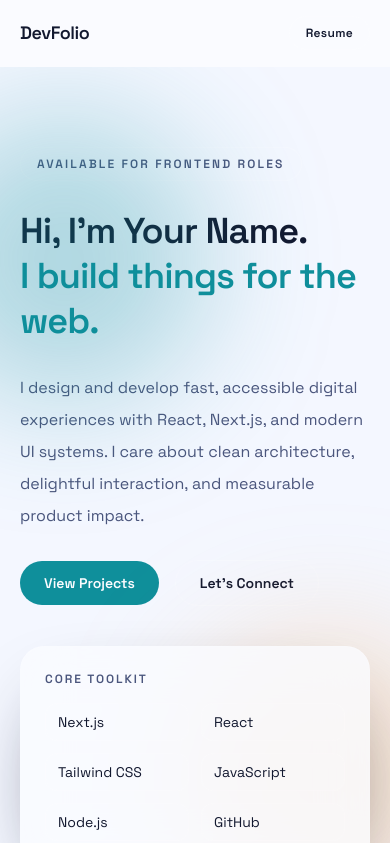
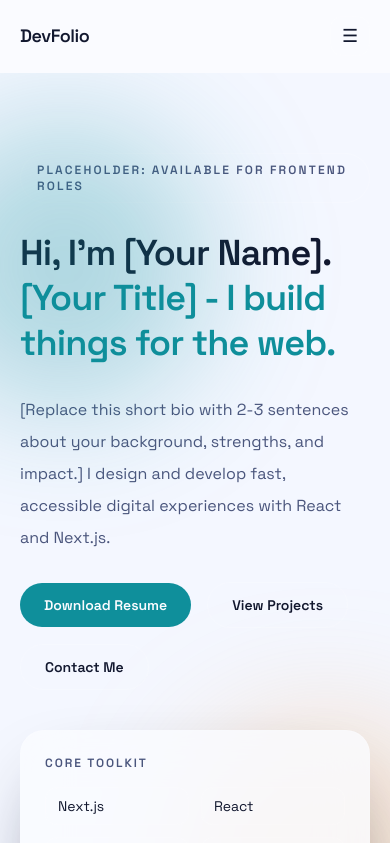
Before and after one commit to jesus-justin/devfolio, a Next.js app: page / in a window 390 px wide. Shown: the top 843 px of the page. Built offline with nearby package versions, Linux system fonts and the light colour scheme.

Commit message:
Improve navbar responsiveness and hero CTA links

```diff
--- a/src/components/Hero.jsx
+++ b/src/components/Hero.jsx
@@ -10,26 +10,32 @@ export default function Hero() {
       <div className="mx-auto grid w-full max-w-6xl gap-10 lg:grid-cols-[1.35fr_1fr] lg:items-center">
         <div className="space-y-7">
           <p className="inline-flex items-center rounded-full border border-white/15 bg-white/5 px-4 py-2 text-xs font-semibold uppercase tracking-[0.18em] text-[color:var(--text-muted)]">
-            Available for Frontend Roles
+            Placeholder: Available for Frontend Roles
           </p>
 
           <h1 className="font-display text-4xl font-semibold leading-tight tracking-tight text-[color:var(--text-strong)] sm:text-5xl lg:text-6xl">
-            Hi, I&apos;m Your Name.
+            Hi, I&apos;m [Your Name].
             <span className="block text-[color:var(--brand)]">
-              I build things for the web.
+              [Your Title] - I build things for the web.
             </span>
           </h1>
 
           <p className="max-w-2xl text-base leading-8 text-[color:var(--text-muted)] sm:text-lg">
-            I design and develop fast, accessible digital experiences with React,
-            Next.js, and modern UI systems. I care about clean architecture,
-            delightful interaction, and measurable product impact.
+            [Replace this short bio with 2-3 sentences about your background,
+            strengths, and impact.] I design and develop fast, accessible
+            digital experiences with React and Next.js.
           </p>
 
           <div className="flex flex-wrap items-center gap-4">
             <a
+              href="/resume.pdf"
+              className="rounded-full bg-[color:var(--brand)] px-6 py-3 text-sm font-semibold text-[color:var(--surface)] transition-transform duration-200 hover:-translate-y-0.5"
+            >
+              Download Resume
+            </a>
+            <a
               href="#projects"
-              className="rounded-full bg-[color:var(--brand)] px-6 py-3 text-sm font-semibold text-[color:var(--surface)] transition-transform duration-200 hover:-translate-y-0.5"
+              className="rounded-full border border-white/20 px-6 py-3 text-sm font-semibold text-[color:var(--text-strong)] transition-colors duration-200 hover:border-[color:var(--brand)] hover:text-[color:var(--brand)]"
             >
               View Projects
             </a>
@@ -37,7 +43,7 @@ export default function Hero() {
               href="#contact"
               className="rounded-full border border-white/20 px-6 py-3 text-sm font-semibold text-[color:var(--text-strong)] transition-colors duration-200 hover:border-[color:var(--brand)] hover:text-[color:var(--brand)]"
             >
-              Let&apos;s Connect
+              Contact Me
             </a>
           </div>
         </div>
--- a/src/components/Navbar.jsx
+++ b/src/components/Navbar.jsx
@@ -1,3 +1,7 @@
+"use client";
+
+import { useState } from "react";
+
 const navLinks = [
   { label: "About", href: "#about" },
   { label: "Skills", href: "#skills" },
@@ -7,12 +11,20 @@ const navLinks = [
 ];
 
 export default function Navbar() {
+  const [isOpen, setIsOpen] = useState(false);
+
+  function handleNavClick() {
+    setIsOpen(false);
+  }
+
   return (
     <header className="sticky top-0 z-50 border-b border-white/10 bg-[color:var(--surface)]/85 backdrop-blur-xl">
-      <nav className="mx-auto flex w-full max-w-6xl items-center justify-between px-5 py-4 sm:px-8">
+      <nav className="mx-auto w-full max-w-6xl px-5 py-4 sm:px-8">
+        <div className="flex items-center justify-between">
         <a
           href="#home"
           className="font-display text-lg font-semibold tracking-tight text-[color:var(--text-strong)]"
+          onClick={handleNavClick}
         >
           DevFolio
         </a>
@@ -23,6 +35,7 @@ export default function Navbar() {
               <a
                 href={link.href}
                 className="transition-colors duration-200 hover:text-[color:var(--text-strong)]"
+                onClick={handleNavClick}
               >
                 {link.label}
               </a>
@@ -30,12 +43,51 @@ export default function Navbar() {
           ))}
         </ul>
 
-        <a
-          href="/resume.pdf"
-          className="rounded-full border border-white/20 px-4 py-2 text-xs font-semibold tracking-wide text-[color:var(--text-strong)] transition-all duration-200 hover:-translate-y-0.5 hover:border-[color:var(--brand)] hover:bg-[color:var(--brand)] hover:text-[color:var(--surface)]"
-        >
-          Resume
-        </a>
+          <div className="flex items-center gap-3">
+            <a
+              href="/resume.pdf"
+              className="hidden rounded-full border border-white/20 px-4 py-2 text-xs font-semibold tracking-wide text-[color:var(--text-strong)] transition-all duration-200 hover:-translate-y-0.5 hover:border-[color:var(--brand)] hover:bg-[color:var(--brand)] hover:text-[color:var(--surface)] md:inline-flex"
+            >
+              Resume
+            </a>
+            <button
+              type="button"
+              className="inline-flex h-10 w-10 items-center justify-center rounded-xl border border-white/20 text-[color:var(--text-strong)] md:hidden"
+              aria-label="Toggle navigation menu"
+              aria-expanded={isOpen}
+              onClick={() => setIsOpen((current) => !current)}
+            >
+              <span className="text-lg leading-none">{isOpen ? "×" : "☰"}</span>
+            </button>
+          </div>
+        </div>
+
+        {isOpen && (
+          <div className="mt-4 rounded-2xl border border-white/15 bg-white/5 p-4 md:hidden">
+            <ul className="flex flex-col gap-2 text-sm font-medium text-[color:var(--text-muted)]">
+              {navLinks.map((link) => (
+                <li key={link.href}>
+                  <a
+                    href={link.href}
+                    className="block rounded-lg px-3 py-2 transition-colors duration-200 hover:bg-white/10 hover:text-[color:var(--text-strong)]"
+                    onClick={handleNavClick}
+                  >
+                    {link.label}
+                  </a>
+                </li>
+              ))}
+              <li>
+                <a
+                  href="/resume.pdf"
+                  className="mt-2 inline-flex rounded-full border border-white/20 px-4 py-2 text-xs font-semibold tracking-wide text-[color:var(--text-strong)] transition-all duration-200 hover:border-[color:var(--brand)] hover:bg-[color:var(--brand)] hover:text-[color:var(--surface)]"
+                  onClick={handleNavClick}
+                >
+                  Resume
+                </a>
+              </li>
+            </ul>
+          </div>
+        )}
       </nav>
     </header>
   );
```
